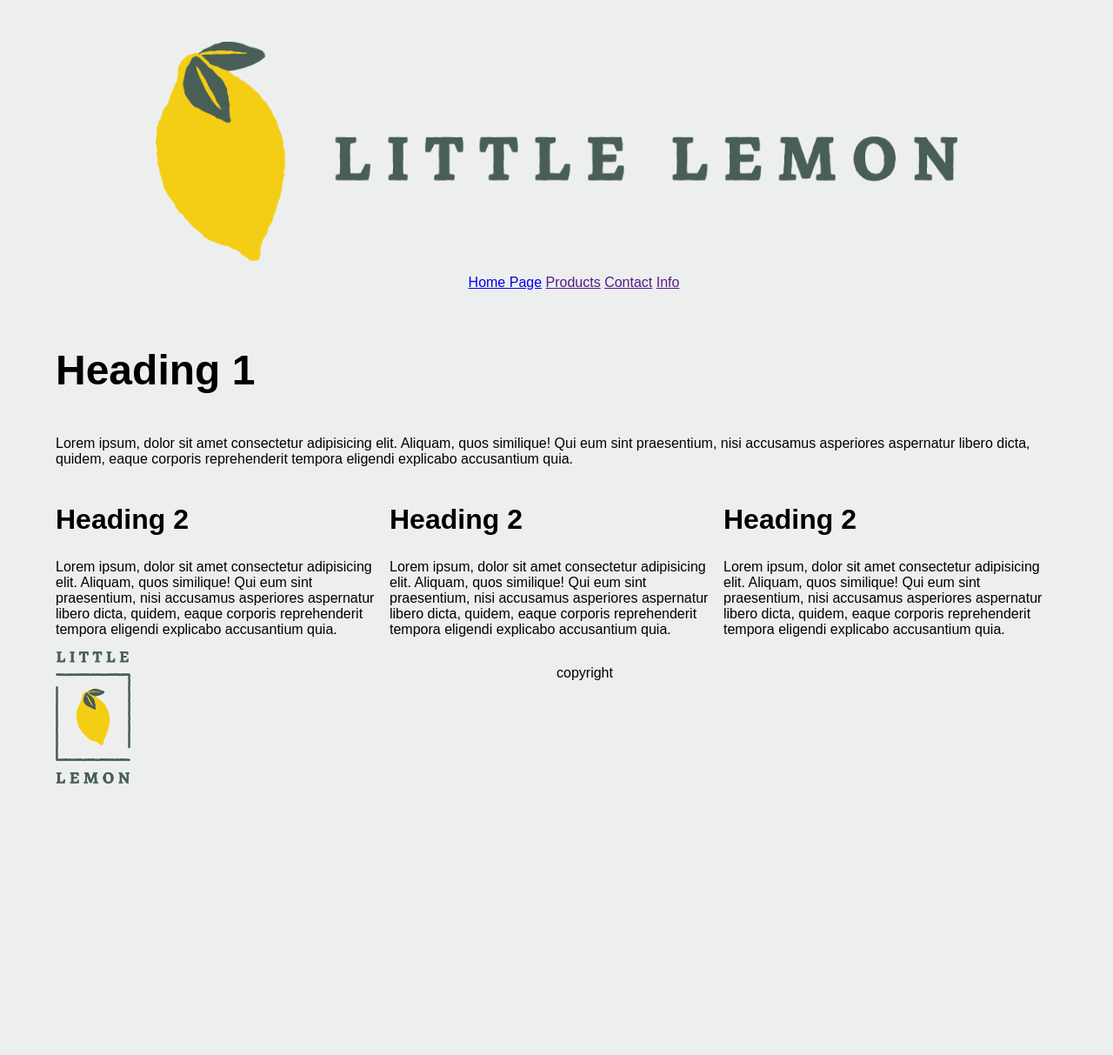
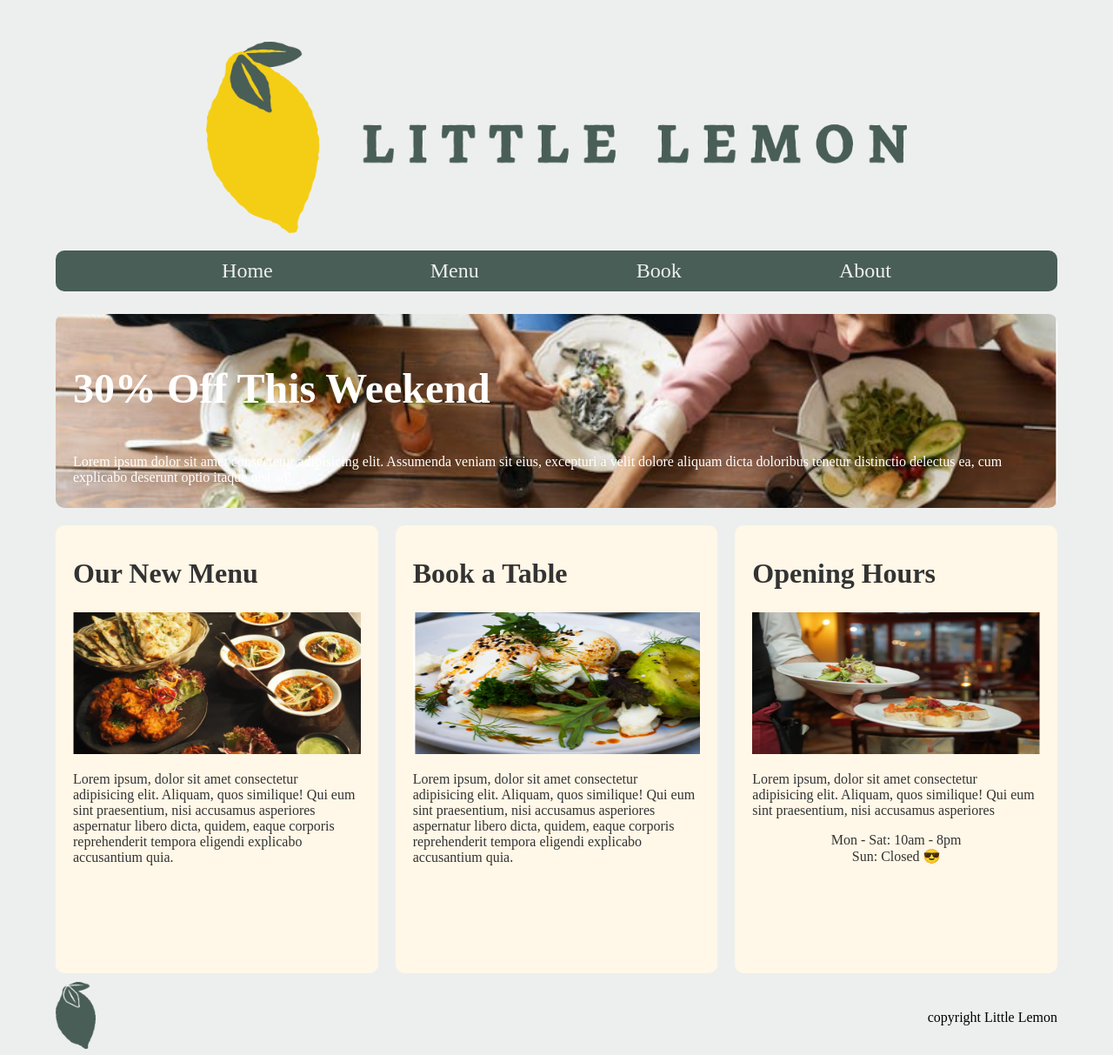
Before and after one commit to jamie7dev/Little-Lemon-Restaurant, a plain HTML site: page index.html in a window 1280 px wide. Shown: the whole page at 87% size. Before the commit the page ends 953 px from the top, so only its background shows below. Drawn offline with Linux system fonts and the light colour scheme; a web font is replaced by a local one.

Commit message:
style: arrange items

```diff
--- a/index.html
+++ b/index.html
@@ -4,6 +4,12 @@
     <meta charset="UTF-8" />
     <meta name="viewport" content="width=device-width, initial-scale=1.0" />
     <link rel="stylesheet" href="style.css" />
+    <link rel="preconnect" href="https://fonts.googleapis.com" />
+    <link rel="preconnect" href="https://fonts.gstatic.com" crossorigin />
+    <link
+      href="https://fonts.googleapis.com/css2?family=Markazi+Text:wght@400;500;600;700&display=swap"
+      rel="stylesheet"
+    />
     <title>Document</title>
   </head>
   <body>
@@ -12,16 +18,28 @@
     </header>
     <nav>
       <ul>
-        <li><a href="./index.html">Home Page</a></li>
-        <li><a href="">Products</a></li>
-        <li><a href="">Contact</a></li>
-        <li><a href="">Info</a></li>
+        <li><a href="./index.html">Home</a></li>
+        <li><a href="">Menu</a></li>
+        <li><a href="">Book</a></li>
+        <li><a href="">About</a></li>
       </ul>
     </nav>
     <main>
       <section>
-        <article>
-          <h1>Heading 1</h1>
+        <article class="promotion">
+          <h1>30% Off This Weekend</h1>
+          <p>
+            Lorem ipsum dolor sit amet consectetur adipisicing elit. Assumenda
+            veniam sit eius, excepturi a velit dolore aliquam dicta doloribus
+            tenetur distinctio delectus ea, cum explicabo deserunt optio itaque
+            nisi ad!
+          </p>
+        </article>
+      </section>
+      <section class="info-section">
+        <article class="info-article">
+          <h2>Our New Menu</h2>
+          <img src="images/restaurant2.png" alt="" />
           <p>
             Lorem ipsum, dolor sit amet consectetur adipisicing elit. Aliquam,
             quos similique! Qui eum sint praesentium, nisi accusamus asperiores
@@ -29,10 +47,9 @@
             tempora eligendi explicabo accusantium quia.
           </p>
         </article>
-      </section>
-      <section>
-        <article>
-          <h2>Heading 2</h2>
+        <article class="info-article">
+          <h2>Book a Table</h2>
+          <img src="images/restaurant3.png" alt="" />
           <p>
             Lorem ipsum, dolor sit amet consectetur adipisicing elit. Aliquam,
             quos similique! Qui eum sint praesentium, nisi accusamus asperiores
@@ -40,30 +57,22 @@
             tempora eligendi explicabo accusantium quia.
           </p>
         </article>
-        <article>
-          <h2>Heading 2</h2>
+        <article class="info-article">
+          <h2>Opening Hours</h2>
+          <img src="images/restaurant1.png" alt="" />
           <p>
             Lorem ipsum, dolor sit amet consectetur adipisicing elit. Aliquam,
             quos similique! Qui eum sint praesentium, nisi accusamus asperiores
-            aspernatur libero dicta, quidem, eaque corporis reprehenderit
-            tempora eligendi explicabo accusantium quia.
           </p>
-        </article>
-        <article>
-          <h2>Heading 2</h2>
-          <p>
-            Lorem ipsum, dolor sit amet consectetur adipisicing elit. Aliquam,
-            quos similique! Qui eum sint praesentium, nisi accusamus asperiores
-            aspernatur libero dicta, quidem, eaque corporis reprehenderit
-            tempora eligendi explicabo accusantium quia.
-          </p>
+          <p class="opening-hours">Mon - Sat: 10am - 8pm</p>
+          <p class="opening-hours">Sun: Closed 😎</p>
         </article>
       </section>
     </main>
     <footer>
-      <div><img src="images/Asset 20@4x.png" alt="logo-small" /></div>
+      <div><img src="images/Asset 7@4x.png" alt="logo-small" /></div>
       <div>
-        <p>copyright</p>
+        <p>copyright Little Lemon</p>
       </div>
     </footer>
   </body>
--- a/style.css
+++ b/style.css
@@ -1,6 +1,6 @@
 body {
   background-color: #edefee;
-  font-family: "Arial", serif;
+  font-family: "Markazi text", serif;
   margin-top: 3rem;
   margin-bottom: 3rem;
   margin-left: 5%;
@@ -16,19 +16,30 @@ h2 {
 }
 
 header > img {
-  width: 80%;
+  width: 70%;
   display: block;
-  margin-left: auto;
-  margin-right: auto;
+  margin: 20px auto;
 }
 
 nav ul {
   list-style: none;
   text-align: center;
+  /* background-color: #f4ce14; */
+  background-color: #495e57;
+  padding: 10px;
+  border-radius: 10px;
+  display: flex;
+  justify-content: space-evenly;
 }
 
 nav li {
   display: inline-block;
+  font-size: 1.5rem;
+}
+
+nav li a {
+  text-decoration-line: none;
+  color: #edefee;
 }
 
 section {
@@ -41,6 +52,8 @@ article {
 
 footer {
   display: flex;
+  align-items: center;
+  justify-content: space-around;
 }
 
 footer div {
@@ -48,5 +61,45 @@ footer div {
 }
 
 footer img {
-  width: 15%;
+  width: 8%;
 }
+footer p {
+  text-align: right;
+  margin: 0;
+}
+
+.promotion {
+  background-image: url(./images/restaurant5.png);
+  background-size: cover;
+  background-repeat: no-repeat;
+  border-radius: 10px;
+  padding: 10px 20px;
+  margin-top: 10px;
+  margin-bottom: 10px;
+  color: #fff;
+}
+
+.info-section {
+  width: 100%;
+  gap: 20px;
+  justify-content: space-between;
+}
+
+.info-article {
+  background-color: #fff7e7;
+  /* border: 1px solid black; */
+  color: #333333;
+  border-radius: 10px;
+  padding: 10px 20px;
+  margin: 10px 0;
+}
+
+article img {
+  width: 100%;
+  height: 33%;
+}
+
+.opening-hours {
+  margin: 0;
+  text-align: center;
+}
```
